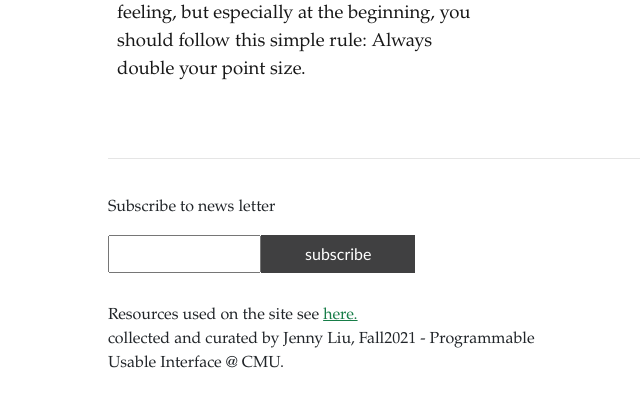
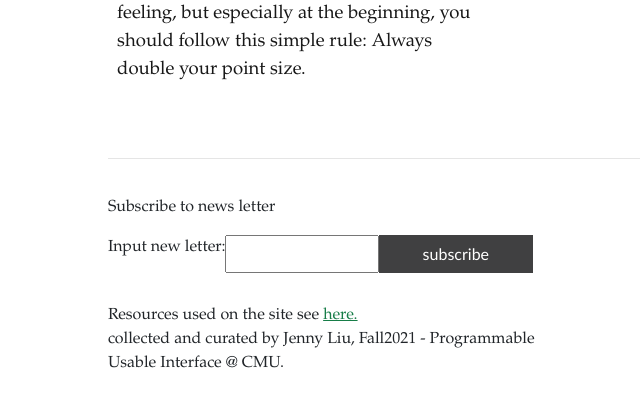
Before and after one commit to JennyShuyuLiu/JennyShuyuLiu, a PHP site: page / in a window 1280 px wide. Shown: the part 3508-3918 px from the top of the page, without its empty margins (55-695 px from the left). Run offline with PHP 8.4, Linux system fonts and the light colour scheme; some libraries are stand-ins or nearby versions; some web fonts are replaced.

Commit message:
fix wave tool error

```diff
--- a/homework_8/Assets/styles/style.css
+++ b/homework_8/Assets/styles/style.css
@@ -238,8 +238,12 @@ img {
 }
 
 a {
+    color: #55EC9F;
+    text-decoration: underline;
+}
+
+footer a {
     color: #177D48;
-    text-decoration: underline;
 }
 
 a:hover {
--- a/homework_8/index.html
+++ b/homework_8/index.html
@@ -264,7 +264,7 @@
             <div>
                 <p>Subscribe to news letter</p>
                 <div class="input-group">
-                    <label id="subscribeLabel" for="subinput"></label>
+                    <label id="subscribeLabel" for="subinput">Input new letter:</label>
                     <input id="subinput" type="text">
                     <div class="input-group-btn">
                         <button type="button" class="btn">subscribe</button>
--- a/homework_8/pages/autor.html
+++ b/homework_8/pages/autor.html
@@ -54,7 +54,7 @@
             <div>
                 <p>Subscribe to news letter</p>
                 <div class="input-group">
-                    <label id="subscribeLabel" for="subinput"></label>
+                    <label id="subscribeLabel" for="subinput">Input new letter:</label>
                     <input id="subinput" type="text">
                     <div class="input-group-btn">
                         <button type="button" class="btn">subscribe</button>
--- a/homework_8/pages/cards.html
+++ b/homework_8/pages/cards.html
@@ -194,7 +194,7 @@
             <div>
                 <p>Subscribe to news letter</p>
                 <div class="input-group">
-                    <label id="subscribeLabel" for="subinput"></label>
+                    <label id="subscribeLabel" for="subinput">Input new letter:</label>
                     <input id="subinput" type="text">
                     <div class="input-group-btn">
                         <button type="button" class="btn">subscribe</button>
--- a/homework_8/pages/citation.html
+++ b/homework_8/pages/citation.html
@@ -80,7 +80,7 @@
             <div>
                 <p>Subscribe to news letter</p>
                 <div class="input-group">
-                    <label id="subscribeLabel" for="subinput"></label>
+                    <label id="subscribeLabel" for="subinput">Input new letter:</label>
                     <input id="subinput" type="text">
                     <div class="input-group-btn">
                         <button type="button" class="btn">subscribe</button>
--- a/homework_8/pages/fonts.html
+++ b/homework_8/pages/fonts.html
@@ -80,7 +80,7 @@
             <div>
                 <p>Subscribe to news letter</p>
                 <div class="input-group">
-                    <label id="subscribeLabel" for="subinput"></label>
+                    <label id="subscribeLabel" for="subinput">Input new letter:</label>
                     <input id="subinput" type="text">
                     <div class="input-group-btn">
                         <button type="button" class="btn">subscribe</button>
```
